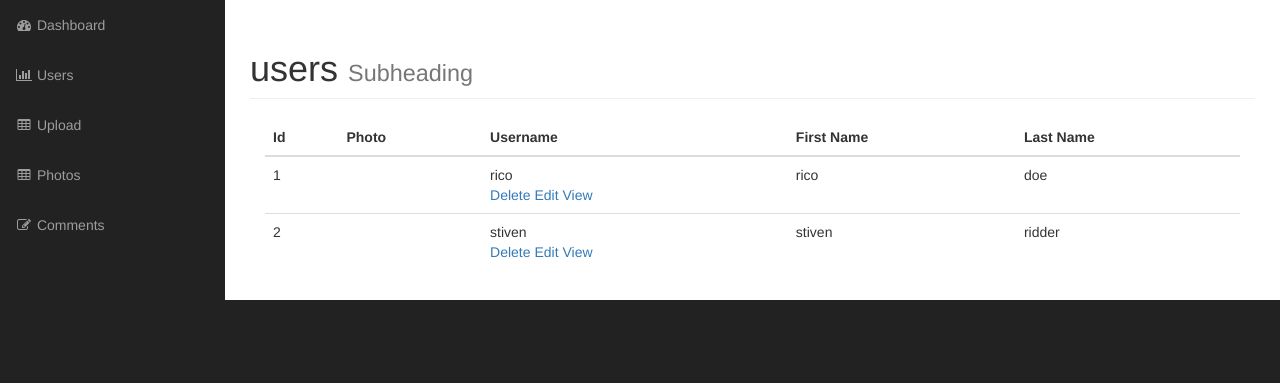
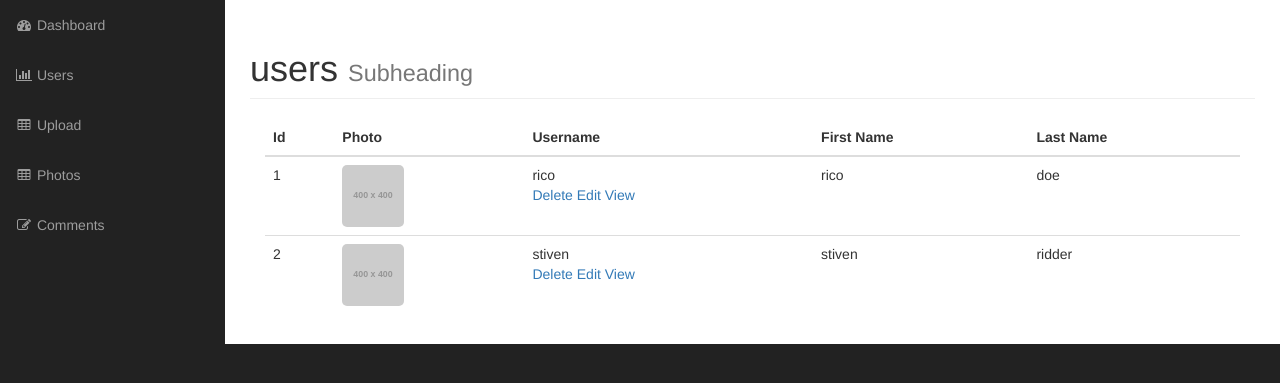
Before and after one commit to shreejanjoshi/PhotoGallery, a PHP site: page /admin/users.php in a window 1280 px wide. Shown: the part 51-434 px from the top of the page. Run offline with PHP 8.4, Linux system fonts and the light colour scheme; the visitor is signed in with stand-in values (Sample User, id 1); data comes from the database, SQL or seed files in the repository; grey boxes labelled with a size stand in for pictures from a placeholder-image service; data that the repository does not hold is empty; some libraries are stand-ins or nearby versions.

Commit message:
made default image and path to get user img

```diff
--- a/admin/css/styles.css
+++ b/admin/css/styles.css
@@ -1,5 +1,11 @@
 .admin-photo-thumbnail{
     width:200px;
+    border-radius: 5px;
+}
+
+.user_image{
+    width:62px;
+    height:62px;
     border-radius: 5px;
 }
 
--- a/admin/includes/user.php
+++ b/admin/includes/user.php
@@ -3,12 +3,16 @@
 class User extends DB_object{
 
     protected static $db_table = 'users';
-    protected static $db_table_fields = array('username', 'password', 'first_name', 'last_name');
+    protected static $db_table_fields = array('username', 'password', 'first_name', 'last_name', 'user_image');
     public $id;
     public $username;
     public $first_name;
     public $last_name;
     public $password;
+    public $user_image;
+    public $upload_directory = "images";
+    public $image_placeholder = "http://placehold.it/400x400&text=image";
+
 
     public static function verify_user($username, $password){
         global $database;
@@ -27,5 +31,9 @@ class User extends DB_object{
         return !empty($the_result_array) ? array_shift($the_result_array) : false;
     }
 
+    public function image_path_and_placeholder(){
+        return empty($this->user_image) ? $this->image_placeholder : $this->upload_directory. DS. $this->user_image;
+    }
+
 
 }
--- a/admin/users.php
+++ b/admin/users.php
@@ -48,7 +48,7 @@ $users = user::find_all();
                             <?php foreach ($users as $user) : ?>
                                 <tr>
                                     <td><?php echo $user->id; ?></td>
-                                    <td><img class="admin-user-thumbnail" src="<?php echo $user->user_image; ?>" alt=""></td>
+                                    <td><img class="admin-user-thumbnail user_image" src="<?php echo $user->image_path_and_placeholder(); ?>" alt=""></td>
                                     <td><?php echo $user->username; ?>
                                         <div class="action_links">
                                             <a href="delete_user.php?id=<?php echo $user->id; ?>">Delete</a>
```
